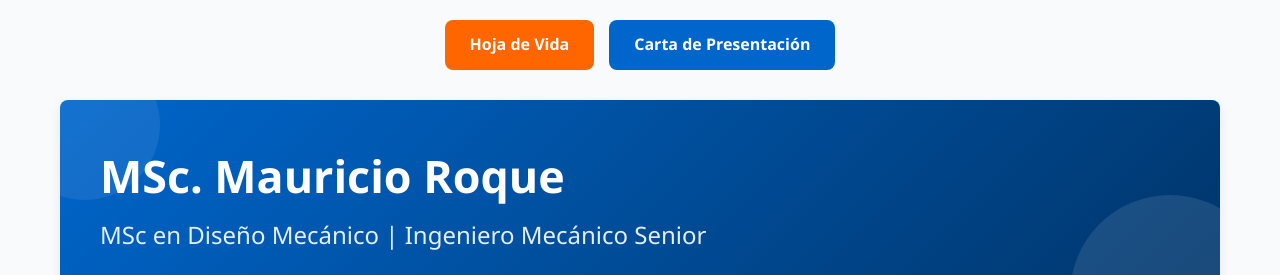
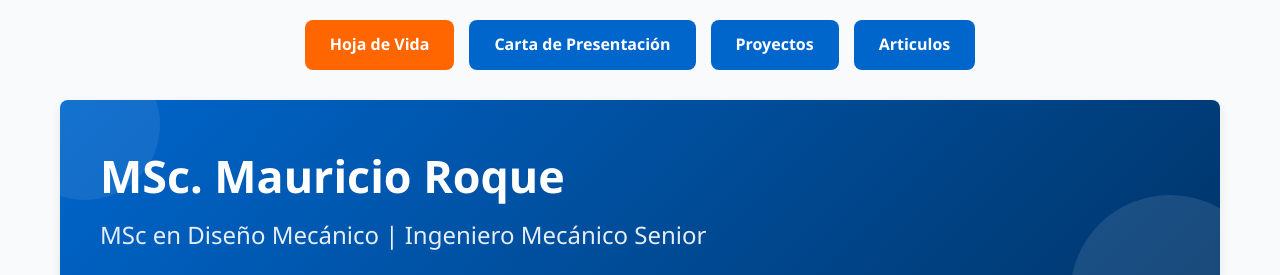
Before and after one commit to maroquemor/website, a plain HTML site: page index.html in a window 1280 px wide. Shown: the top 275 px of the page. Drawn offline with Linux system fonts and the light colour scheme.

Commit message:
Update index.html

```diff
--- a/index.html
+++ b/index.html
@@ -12,6 +12,8 @@
         <div class="nav-buttons">
             <a href="#cv" class="nav-btn active" id="cv-btn">Hoja de Vida</a>
             <a href="#cover-letter" class="nav-btn" id="letter-btn">Carta de Presentación</a>
+            <a href="#proyects" class="nav-btn" id="letter-btn">Proyectos</a>
+             <a href="#articles" class="nav-btn" id="letter-btn">Articulos</a>
         </div>
 
         <!-- HOJA DE VIDA -->
```
